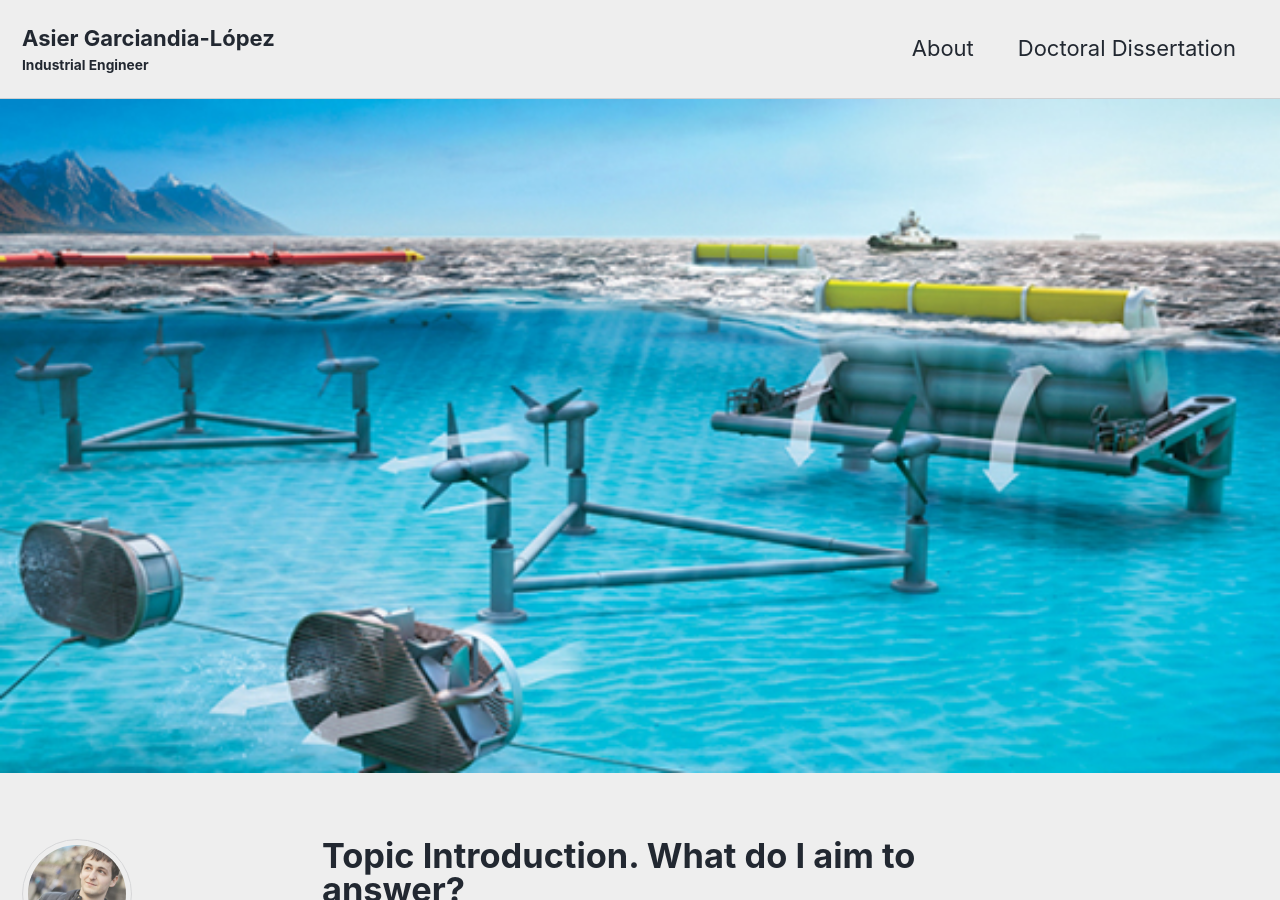
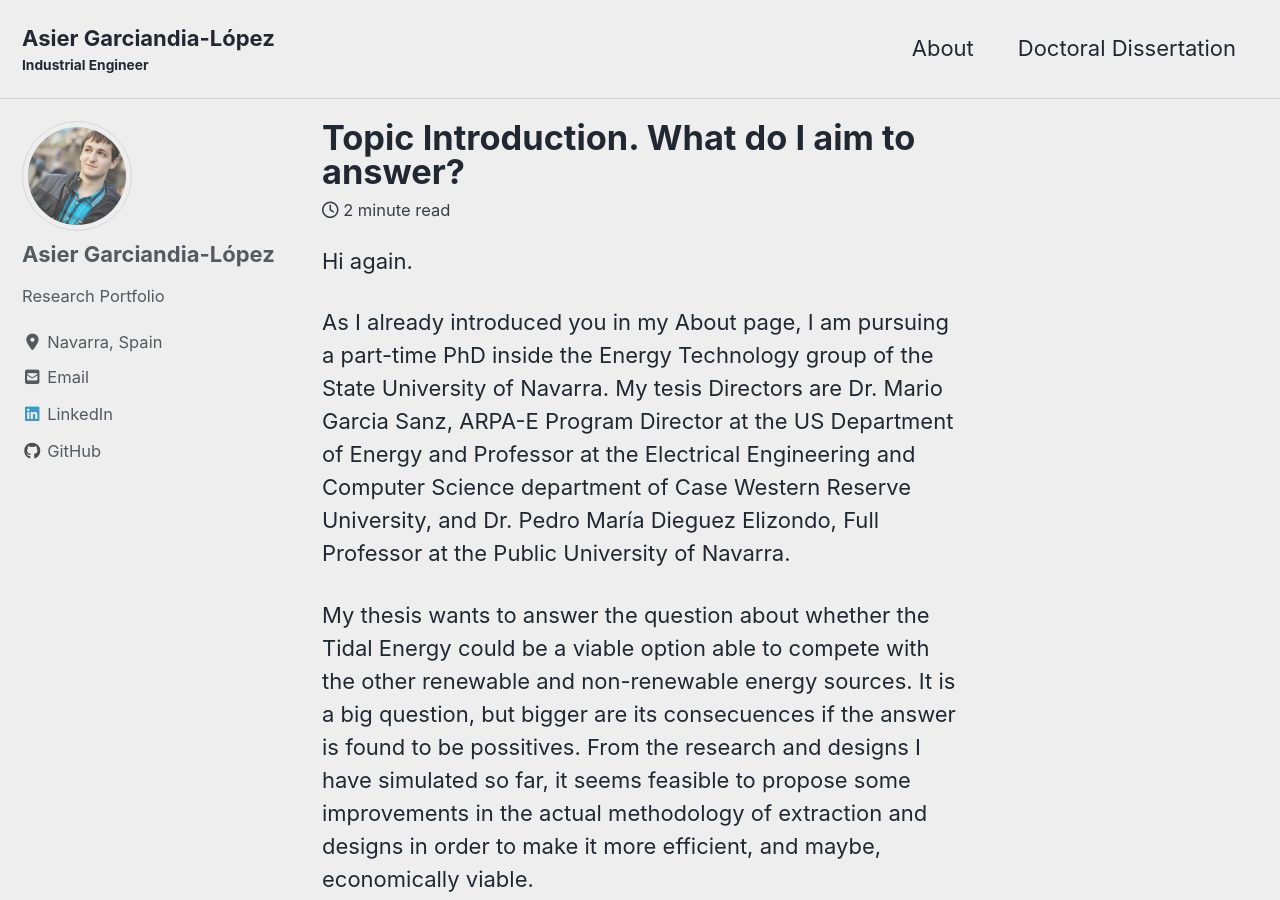
Before and after one commit to garciand/garciand.github.io, a Jekyll site: the page built from _posts/2020-04-26-presentation.md, in a window 1280 px wide and 900 px high. Built offline with Jekyll 4.4.1, drawn with Linux system fonts in a browser that asks for light colours; cached includes are drawn as plain includes; nearby versions of some CDN libraries.

Commit message:
New entry blog

```diff
--- a/_posts/2020-04-26-presentation.md
+++ b/_posts/2020-04-26-presentation.md
@@ -2,8 +2,6 @@
 title: "Topic Introduction. What do I aim to answer?"
 date: 2020-04-26
 tags: [tidal energy, renewable energy, turbine, introduction, doctal dissertation]
-header:
-  image: "/images/phdresults_image.jpg"
 excerpt: "PhD introduction, questions to answer"
 ---
 
```
